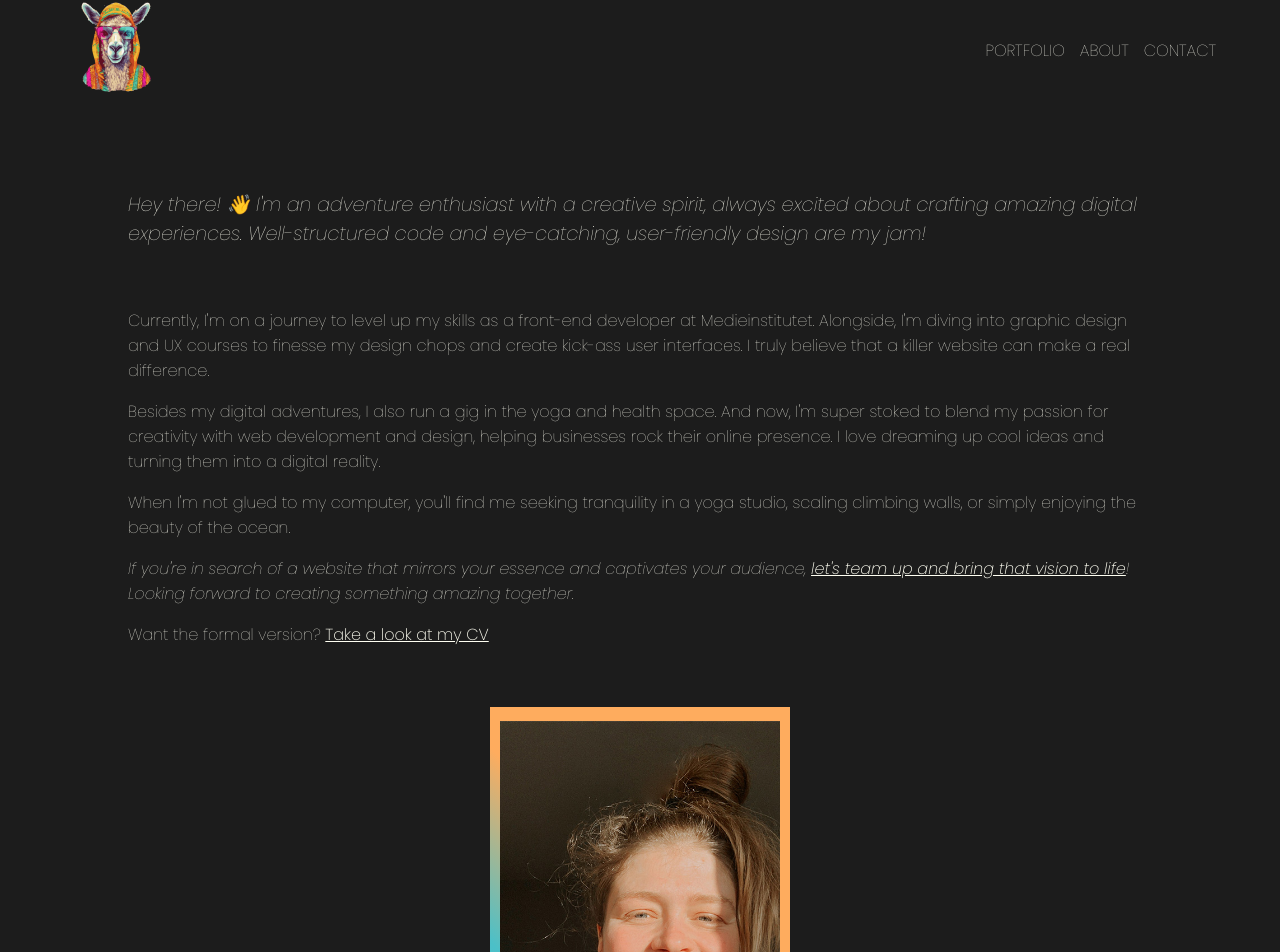
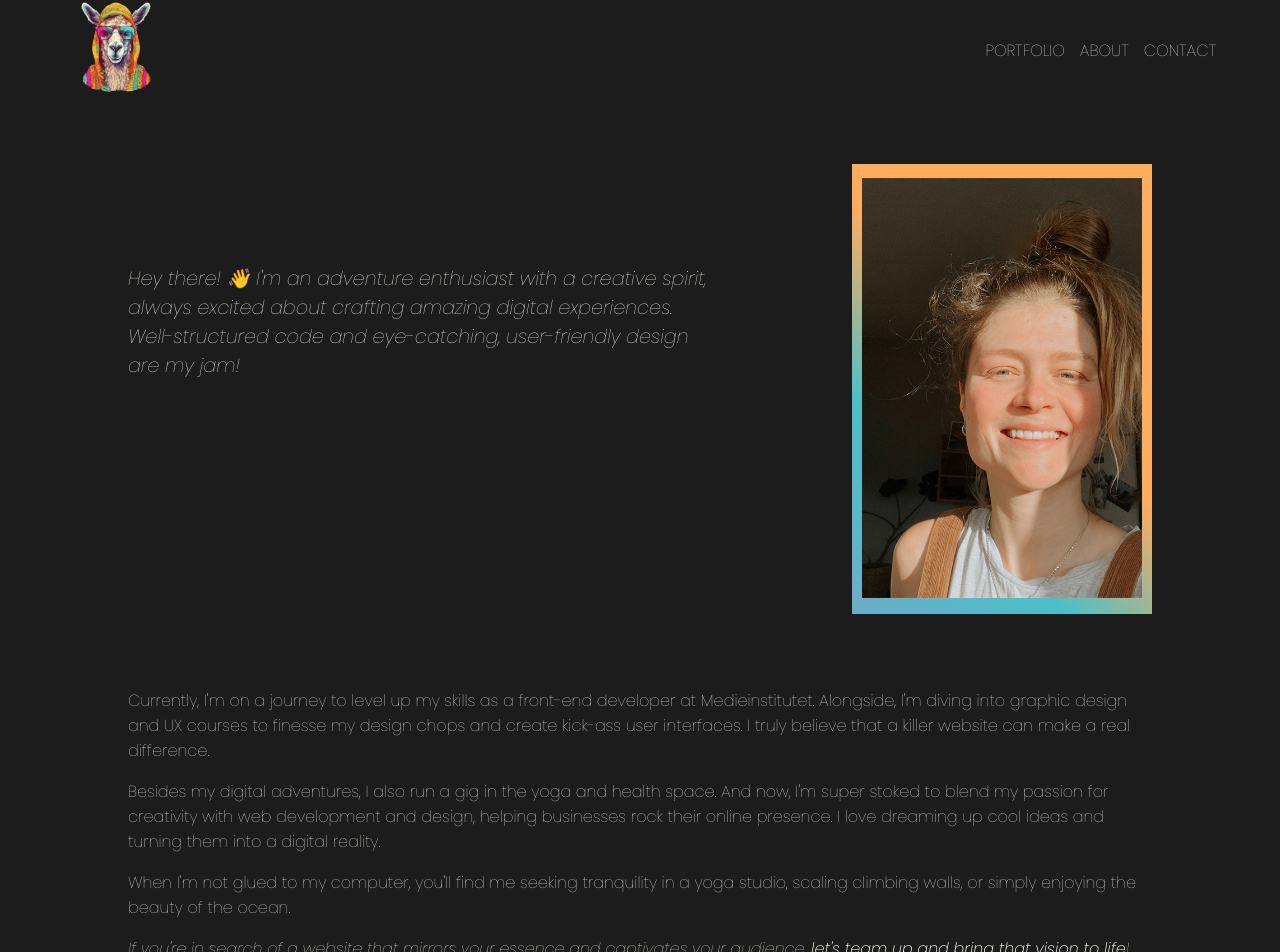
Before and after one commit to evelinanorlin/react_portfolio, a React (Vite) app in the folder portfolio/: page /about in a window 1280 px wide. Shown: the part 3-955 px from the top of the page. Built offline with nearby package versions, Linux system fonts and the light colour scheme.

Commit message:
style tablet

```diff
--- a/portfolio/src/components/About.tsx
+++ b/portfolio/src/components/About.tsx
@@ -9,10 +9,16 @@ export default function About() {
       <section className='about container'>
         <div className='flex'>
           <div>
-            <h4 className='italic ingress'>Hey there! 👋
-            I'm an adventure enthusiast with a creative spirit,
-            always excited about crafting amazing digital experiences.
-            Well-structured code and eye-catching, user-friendly design are my jam!</h4>
+              <h4 className='italic ingress'>Hey there! 👋
+              I'm an adventure enthusiast with a creative spirit,
+              always excited about crafting amazing digital experiences.
+              Well-structured code and eye-catching, user-friendly design are my jam!</h4>
+              </div>
+              <div className='image-block'>
+                <div className='gradient-square'></div>
+                <img src={evelina} alt='Evelina Norlin' />
+              </div>
+            </div>
 
             <p>Currently, I'm on a journey to level up my skills as a front-end developer
               at Medieinstitutet. Alongside, I'm diving into graphic design and UX courses
@@ -34,12 +40,6 @@ export default function About() {
             Looking forward to creating something amazing together.</p>
 
             <p>Want the formal version? <a href={cv} className='thin' target='_blank'>Take a look at my CV</a></p>
-          </div>
-          <div>
-              <div className='gradient-square'></div>
-              <img src={evelina} alt='Evelina Norlin' />
-          </div>
-        </div>
         <div className='facts'>
           <h2>A few random facts about me  🪩 </h2>
           <p className='fact-list'>
--- a/portfolio/src/components/Contact.tsx
+++ b/portfolio/src/components/Contact.tsx
@@ -10,6 +10,7 @@ export default function Contact() {
             or send an e-mail to <a href='mailto:norlin.evelina@gmail.com'>norlin.evelina@gmail.com</a></span> 🌝</h4>
             <a href='https://github.com/evelinanorlin' target='_blank' className='social-link'><i className="fa-brands fa-github"></i></a>
             <a href='https://www.linkedin.com/in/evelinanorlin/' target='_blank' className='social-link'><i className="fa-brands fa-linkedin-in"></i></a>
+            <a href='mailto:norlin.evelina@gmail.com' target='_blank' className='social-link'><i className="fa-solid fa-envelope"></i></a>
         </div>
         <img src={flamingo} alt='flamingo' className='flamingo' height='500' width='500' />
       </section>
--- a/portfolio/src/style/_about.scss
+++ b/portfolio/src/style/_about.scss
@@ -43,9 +43,16 @@
 @media screen and (min-width : 768px){
  .about{
   .flex{
-    div{
-      img{
-        // top: 910px;
+    display: flex;
+    margin-bottom: 90px;
+    .ingress{
+      margin-top: 100px;
+      width: 80%;
+    }
+    .image-block{
+      margin-top: 0;
+      .gradient-square{
+        margin-top: 0;
       }
     }
   }
--- a/portfolio/src/style/_contact.scss
+++ b/portfolio/src/style/_contact.scss
@@ -33,6 +33,7 @@
     position: relative;
     right: 70px;
     bottom: 150px;
+    z-index: -1;
   }
 }
 
@@ -50,7 +51,7 @@
     img{
       height: 90vh;
       width: auto;
-      right:-100px;
+      right:-50px;
       bottom: 0;
       margin-bottom: 0;
     }
--- a/portfolio/src/style/_home.scss
+++ b/portfolio/src/style/_home.scss
@@ -62,6 +62,11 @@
       }
     }
   }
+  .home-messages{
+    p{
+      width: 80%;
+    }
+  }
 }
 
 // /* Ipad2 (paysage) ----------- */
```
